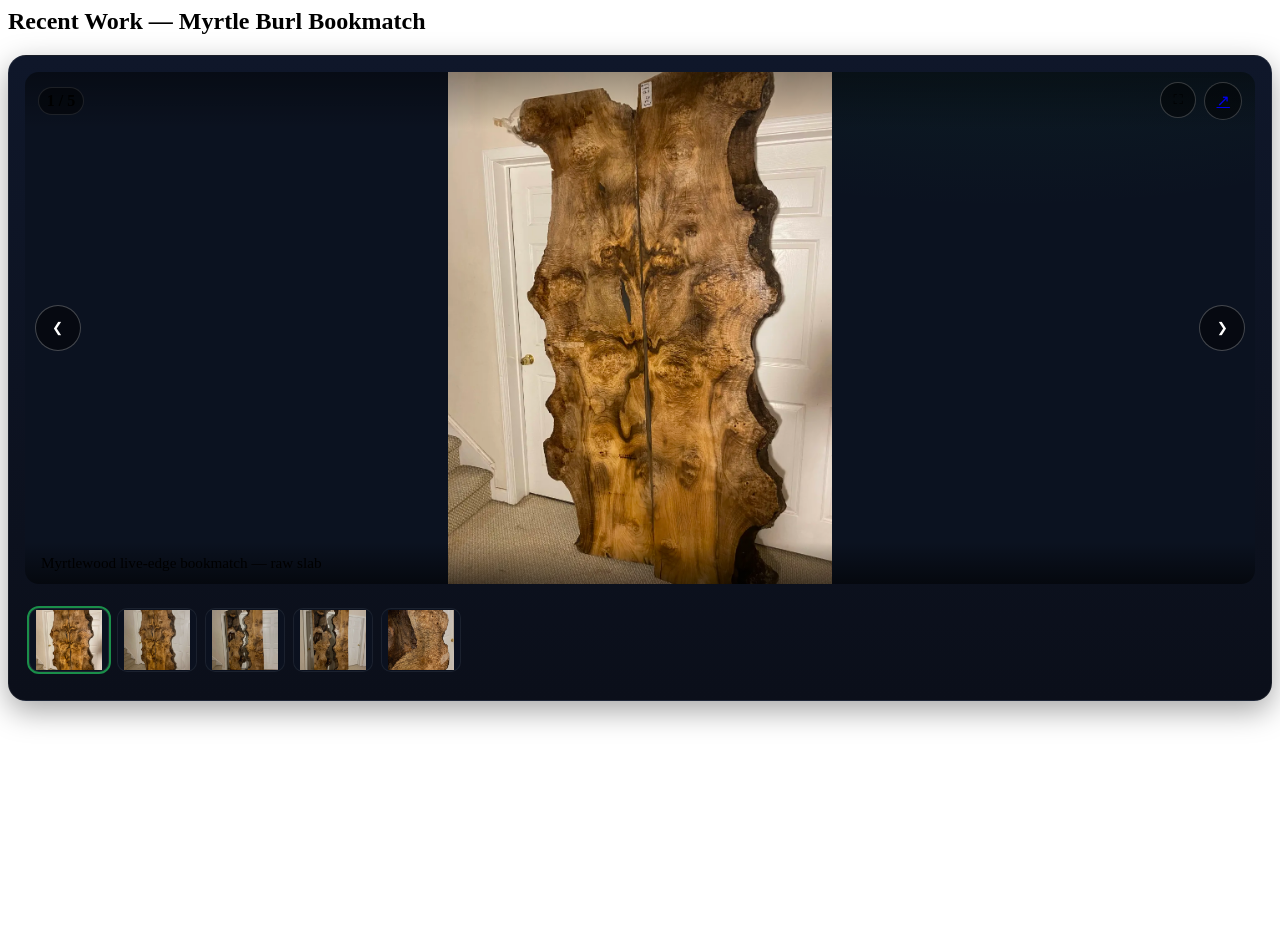
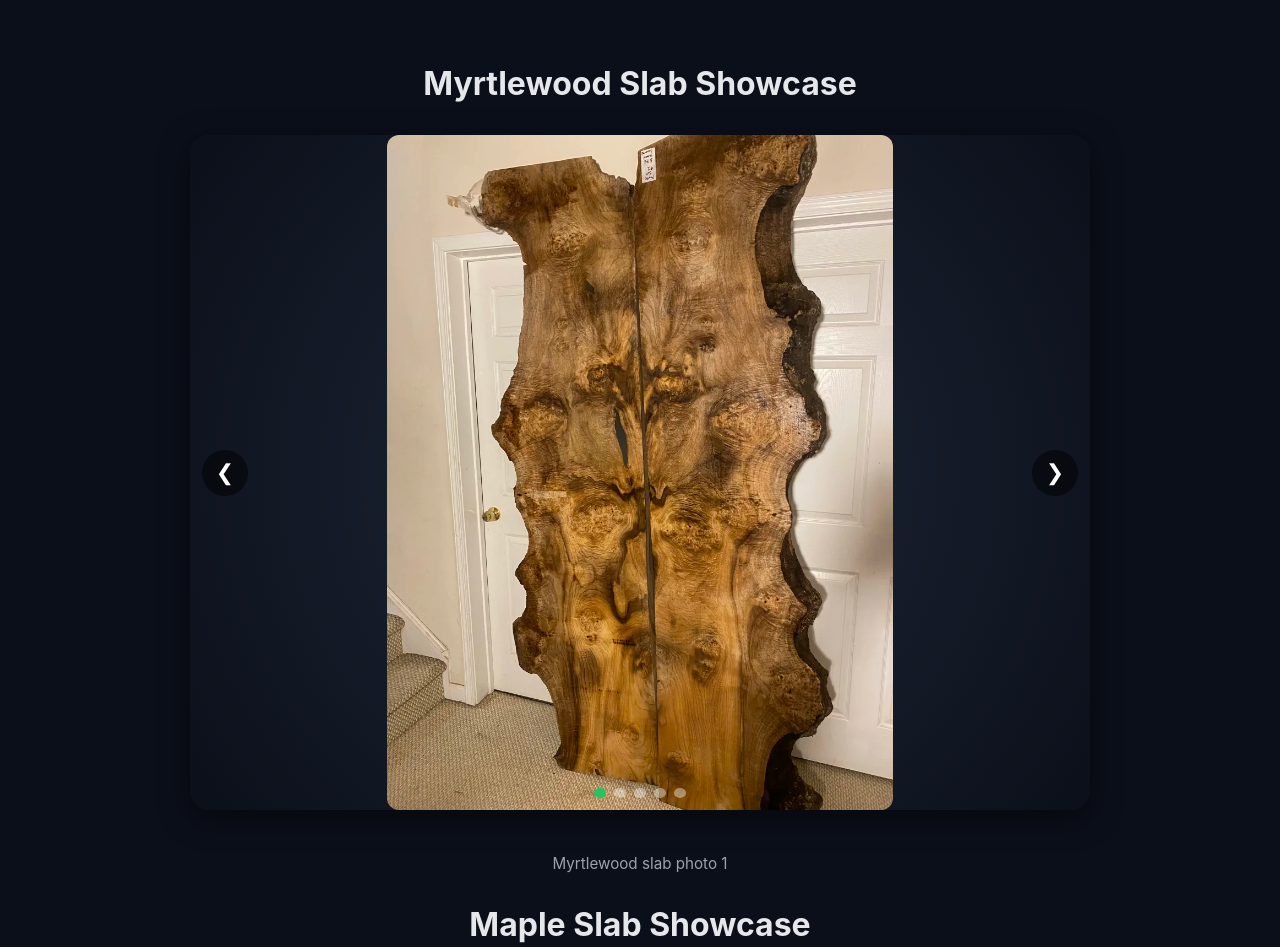
Before and after one commit to FaheemWoodworks/FaheemWoodworks.github.io, a plain HTML site: page index.html in a window 1280 px wide. Shown: the top 947 px of the page. Before the commit the page ends 800 px from the top, so only its background shows below. Drawn offline with Linux system fonts and the light colour scheme; files whose address does not match are found by name.

Commit message:
testestest

```diff
--- a/index.html
+++ b/index.html
@@ -1,144 +1,166 @@
-<!-- ===== Modern Myrtle Gallery ===== -->
+<!doctype html>
+<html lang="en">
+<head>
+  <meta charset="utf-8" />
+  <meta name="viewport" content="width=device-width, initial-scale=1" />
+  <title>Slab Galleries — FJ Woodworks</title>
   <style>
-  /* --- Modern Gallery Styles --- */
-  .gallery{position:relative;background:linear-gradient(180deg,#0f172a,#0b0f1a);border-radius:18px;padding:1rem;border:1px solid rgba(255,255,255,.06);box-shadow:0 10px 30px rgba(0,0,0,.35)}
-  .gallery .frame{position:relative;border-radius:14px;overflow:hidden;background:radial-gradient(1000px 400px at 80% -20%,rgba(34,197,94,.08),transparent 60%), #0b1220;min-height:380px;display:grid;place-items:center}
-  .gallery img.main{max-width:100%;max-height:72vh;width:100%;height:64vh;object-fit:contain;transition:opacity .25s ease, transform .25s ease;opacity:1}
-  .gallery img.main.fade{opacity:0}
-  .gallery .chrome{position:absolute;left:0;right:0;top:0;display:flex;justify-content:space-between;align-items:center;padding:.6rem .8rem;background:linear-gradient(180deg,rgba(0,0,0,.35),transparent);pointer-events:none}
-  .gallery .count{font-weight:700;background:rgba(0,0,0,.45);border:1px solid rgba(255,255,255,.1);padding:.25rem .5rem;border-radius:999px}
-  .gallery .caption{position:absolute;left:0;right:0;bottom:0;padding:.75rem 1rem;background:linear-gradient(0deg,rgba(0,0,0,.55),rgba(0,0,0,0));font-size:.95rem}
+    body {font-family: Inter, system-ui, sans-serif; background: #0b0f1a; color: #e5e7eb; margin:0; padding:2rem;}
+    h2 {font-size: 2rem; margin: 2rem 0 1rem; text-align: center;}
 
-  .nav-btn{position:absolute;top:50%;transform:translateY(-50%);display:grid;place-items:center;width:46px;height:46px;border-radius:999px;border:1px solid rgba(255,255,255,.25);background:rgba(0,0,0,.45);cursor:pointer;color:#fff}
-  .nav-btn:hover{background:rgba(0,0,0,.6)}
-  .nav-btn:active{transform:translateY(-50%) scale(.98)}
-  .nav-btn.left{left:.6rem}
-  .nav-btn.right{right:.6rem}
+    .slider {position: relative; border-radius: 20px; overflow: hidden; background: #111827; max-width: 900px; margin: 2rem auto; box-shadow: 0 8px 30px rgba(0,0,0,.5);}
+    .slider-viewport {aspect-ratio: 4/3; display: flex; justify-content: center; align-items: center; background: radial-gradient(circle at center, #1f2937, #0b0f1a);}
+    .slider-viewport img {max-height: 100%; max-width: 100%; object-fit: contain; border-radius: 12px; transition: opacity .4s ease;}
 
-  .thumbs{display:flex;gap:.5rem;overflow-x:auto;padding:.75rem .25rem;margin-top:.75rem}
-  .thumbs::-webkit-scrollbar{height:8px}
-  .thumbs::-webkit-scrollbar-thumb{background:#1f2937;border-radius:999px}
-  .thumb{flex:0 0 auto;width:80px;height:64px;border-radius:10px;overflow:hidden;border:1px solid rgba(255,255,255,.08);background:#0b1220;opacity:.85;cursor:pointer}
-  .thumb img{width:100%;height:100%;object-fit:cover;display:block}
-  .thumb.active{outline:2px solid rgba(34,197,94,.7);opacity:1}
+    .slider-btn {position: absolute; top: 50%; transform: translateY(-50%); display: grid; place-items: center; width: 46px; height: 46px; border-radius: 50%; border: none; background: rgba(0,0,0,.5); cursor: pointer; color: #fff; font-size: 22px; backdrop-filter: blur(6px); transition: background .3s ease, transform .2s ease;}
+    .slider-btn:hover {background: rgba(0,0,0,.75); transform: scale(1.05);}
+    .slider-btn.left {left: 12px;}
+    .slider-btn.right {right: 12px;}
 
-  .toolbar{display:flex;gap:.5rem}
-  .toolbtn{pointer-events:auto;display:inline-grid;place-items:center;width:36px;height:36px;border-radius:999px;border:1px solid rgba(255,255,255,.2);background:rgba(0,0,0,.45);cursor:pointer}
-  .toolbtn:hover{background:rgba(0,0,0,.6)}
+    .slider-dots {position: absolute; bottom: 12px; left: 0; right: 0; display: flex; gap: .5rem; justify-content: center;}
+    .slider-dots button {width: 10px; height: 10px; border-radius: 50%; border: none; background: rgba(255,255,255,.4); cursor: pointer; transition: background .3s ease, transform .3s ease;}
+    .slider-dots button:hover {transform: scale(1.2);}
+    .slider-dots button[aria-current="true"] {background: #22c55e;}
 
-  @media (max-width:700px){
-    .gallery img.main{height:50vh}
-  }
+    .caption {text-align: center; padding-top: .75rem; font-size: .95rem; color: #9ca3af;}
   </style>
+</head>
+<body>
 
-<section id="work">
-  <div class="container">
-    <h2>Recent Work — Myrtle Burl Bookmatch</h2>
+  <h2>Myrtlewood Slab Showcase</h2>
+  <div class="slider" id="slider-myrtle-1" data-folder="images/myrtle_1/" data-title="Myrtlewood slab">
+    <button class="slider-btn left" aria-label="Previous photo" data-dir="-1">&#10094;</button>
+    <div class="slider-viewport">
+      <img class="slide-img" alt="Loading…" />
+    </div>
+    <button class="slider-btn right" aria-label="Next photo" data-dir="1">&#10095;</button>
+    <div class="slider-dots" aria-hidden="true"></div>
+  </div>
+  <div class="caption"></div>
 
-    <div class="gallery" id="gal-myrtle" aria-label="Myrtle slab photo gallery">
-      <div class="frame">
-        <img class="main" id="gal-myrtle-img"
-             src="images/myrtle_1/myrtle_1.webp"
-             alt="Myrtlewood slab photo 1" loading="eager"/>
+  <h2>Maple Slab Showcase</h2>
+  <div class="slider" id="slider-maple-1" data-folder="images/maple_1/" data-title="Maple slab">
+    <button class="slider-btn left" aria-label="Previous photo" data-dir="-1">&#10094;</button>
+    <div class="slider-viewport">
+      <img class="slide-img" alt="Loading…" />
+    </div>
+    <button class="slider-btn right" aria-label="Next photo" data-dir="1">&#10095;</button>
+    <div class="slider-dots" aria-hidden="true"></div>
+  </div>
+  <div class="caption"></div>
 
-        <button class="nav-btn left" aria-label="Previous photo" data-dir="-1">&#10094;</button>
-        <button class="nav-btn right" aria-label="Next photo" data-dir="1">&#10095;</button>
-
-        <div class="chrome">
-          <span class="count" id="gal-myrtle-count">1 / 5</span>
-          <div class="toolbar">
-            <button class="toolbtn" id="gal-myrtle-full" aria-label="Enter full screen">⛶</button>
-            <a class="toolbtn" id="gal-myrtle-open"
-               aria-label="Open original in new tab"
-               href="images/myrtle_1/myrtle_1.webp" target="_blank" rel="noopener">↗</a>
+  <h2>Myrtlewood Slab Showcase 2</h2>
+  <div class="slider" id="slider-myrtle-2" data-folder="images/myrtle_2/" data-title="Myrtlewood slab">
+    <button class="slider-btn left" aria-label="Previous photo" data-dir="-1">&#10094;</button>
+    <div class="slider-viewport">
+      <img class="slide-img" alt="Loading…" />
     </div>
+    <button class="slider-btn right" aria-label="Next photo" data-dir="1">&#10095;</button>
+    <div class="slider-dots" aria-hidden="true"></div>
   </div>
-
-        <div class="caption" id="gal-myrtle-cap">
-          Myrtlewood live-edge bookmatch — raw slab
-        </div>
-      </div>
-
-      <div class="thumbs" id="gal-myrtle-thumbs" aria-label="Thumbnails"></div>
-    </div>
-  </div>
-</section>
+  <div class="caption"></div>
 
   <script>
-(function(){
-  const folder = 'images/myrtle_1/';
-  const files = [
-    {name:'myrtle_1.webp', cap:'Myrtlewood live-edge bookmatch — raw slab'},
-    {name:'myrtle_2.webp', cap:'Detail: burl figure and sapwood contrast'},
-    {name:'myrtle_3.webp', cap:'Edge profile candidate & grain'},
-    {name:'myrtle_4.webp', cap:'Bookmatch alignment before flattening'},
-    {name:'myrtle_5.webp', cap:'Alcohol wipe preview of color'}
-  ];
+    // --- Utility: probe if an image exists ---
+    function probe(url, timeout=6000){
+      return new Promise(resolve=>{
+        const img = new Image();
+        let done=false;
+        const timer=setTimeout(()=>{ if(!done){ done=true; img.src=''; resolve(false);}}, timeout);
+        img.onload=()=>{ if(!done){ done=true; clearTimeout(timer); resolve(true);} };
+        img.onerror=()=>{ if(!done){ done=true; clearTimeout(timer); resolve(false);} };
+        img.src=url;
+      });
+    }
 
-  const img    = document.getElementById('gal-myrtle-img');
-  const cap    = document.getElementById('gal-myrtle-cap');
-  const count  = document.getElementById('gal-myrtle-count');
-  const thumbs = document.getElementById('gal-myrtle-thumbs');
-  const shell  = document.getElementById('gal-myrtle');
-  const openA  = document.getElementById('gal-myrtle-open');
-  const fullB  = document.getElementById('gal-myrtle-full');
+    // Discover files automatically using predictable names.
+    // Tries prefix_1.webp ... prefix_99.webp (also jpg/jpeg/png as fallbacks).
+    async function discoverFiles(folder){
+      // Infer prefix from folder name (e.g., images/myrtle_1/ -> "myrtle")
+      const parts = folder.replace(/\/$/,'').split('/');
+      const folderName = parts[parts.length-1];
+      const prefix = folderName.split('_')[0];
+      const exts = ['webp','jpg','jpeg','png'];
+      const files = [];
+      for(let i=1;i<=99;i++){
+        let found=false;
+        for(const ext of exts){
+          const candidate = `${prefix}_${i}.${ext}`;
+          /* eslint-disable no-await-in-loop */
+          // eslint not present; async loop OK in inline script
+          // Attempt to load; if present, keep and break ext loop
+          /* */
+          // Use HEAD not available on Pages; image probe instead
+          // This keeps it pure static
+          //
+          // Note: we avoid caching issues by adding a tiny query that browsers ignore for cache validation
+          const ok = await probe(folder + candidate);
+          if(ok){ files.push(candidate); found=true; break; }
+        }
+        if(!found){ break; }
+      }
+      // Fallback: also try 1.webp, 2.webp, ... if nothing matched prefix_#
+      if(files.length===0){
+        for(let i=1;i<=99;i++){
+          let found=false;
+          for(const ext of ['webp','jpg','jpeg','png']){
+            const candidate = `${i}.${ext}`;
+            const ok = await probe(folder + candidate);
+            if(ok){ files.push(candidate); found=true; break; }
+          }
+          if(!found){ break; }
+        }
+      }
+      return files;
+    }
+
+    function wireSlider(sliderEl, files){
+      const folder = sliderEl.dataset.folder;
+      const title  = sliderEl.dataset.title || 'Gallery image';
+      const imgEl  = sliderEl.querySelector('img.slide-img');
+      const dotsEl = sliderEl.querySelector('.slider-dots');
+      const captionEl = sliderEl.nextElementSibling && sliderEl.nextElementSibling.classList.contains('caption') ? sliderEl.nextElementSibling : null;
       let idx = 0;
 
-  // Build thumbnails
-  files.forEach((f,i)=>{
-    const t = document.createElement('button');
-    t.className='thumb'; t.type='button'; t.setAttribute('aria-label','Go to photo '+(i+1));
-    const ti = document.createElement('img'); ti.loading='lazy'; ti.src = folder+f.name; ti.alt = 'Thumb '+(i+1);
-    t.appendChild(ti); t.addEventListener('click',()=>{idx=i; update(true)}); thumbs.appendChild(t);
+      function renderDots(){
+        dotsEl.innerHTML='';
+        files.forEach((_,i)=>{
+          const b=document.createElement('button');
+          b.type='button';
+          b.setAttribute('aria-label',`Go to photo ${i+1}`);
+          if(i===idx) b.setAttribute('aria-current','true');
+          b.addEventListener('click',()=>{idx=i;update(true)});
+          dotsEl.appendChild(b);
         });
+      }
+      function update(animate){
+        const src = folder + files[idx];
+        if(animate){ imgEl.style.opacity=0; }
+        setTimeout(()=>{ imgEl.src = src; imgEl.alt = `${title} photo ${idx+1}`; if(captionEl) captionEl.textContent = `${title} photo ${idx+1}`; imgEl.style.opacity=1; }, animate?180:0);
+        [...dotsEl.children].forEach((d,i)=> d.toggleAttribute('aria-current', i===idx));
+      }
+      function next(delta){ idx = (idx + delta + files.length) % files.length; update(true); }
 
-  function preload(nextIndex){ const n = new Image(); n.src = folder + files[nextIndex].name; }
+      sliderEl.querySelectorAll('.slider-btn').forEach(btn=>{
+        btn.addEventListener('click',()=> next(parseInt(btn.dataset.dir,10)) );
+      });
+      sliderEl.tabIndex=0;
+      sliderEl.addEventListener('keydown',e=>{ if(e.key==='ArrowRight') next(1); if(e.key==='ArrowLeft') next(-1); });
+      let sx=null; sliderEl.addEventListener('touchstart',e=>{sx=e.touches[0].clientX;});
+      sliderEl.addEventListener('touchend',e=>{ if(sx==null) return; const dx=e.changedTouches[0].clientX - sx; if(Math.abs(dx)>40){ next(dx<0?1:-1);} sx=null;});
 
-  function update(animate){
-    const f = files[idx];
-    count.textContent = (idx+1)+' / '+files.length;
-    cap.textContent   = f.cap;
-    openA.href        = folder + f.name;
-
-    if(animate){ img.classList.add('fade'); }
-    const nextSrc = folder + f.name;
-    setTimeout(()=>{ img.src = nextSrc; img.alt = f.cap; img.classList.remove('fade'); }, 120);
-
-    preload((idx+1)%files.length);
-    [...thumbs.children].forEach((el,i)=> el.classList.toggle('active', i===idx));
+      renderDots(); update(false);
     }
 
-  function next(delta){ idx = (idx + delta + files.length) % files.length; update(true); }
-
-  shell.querySelectorAll('.nav-btn').forEach(btn=>{
-    btn.addEventListener('click',()=> next(parseInt(btn.dataset.dir,10)) );
-  });
-
-  // Keyboard & touch & fullscreen
-  shell.tabIndex=0;
-  shell.addEventListener('keydown',e=>{
-    if(e.key==='ArrowRight') next(1);
-    if(e.key==='ArrowLeft') next(-1);
-    if(e.key.toLowerCase()==='f') toggleFull();
-  });
-
-  let sx=null;
-  shell.addEventListener('touchstart',e=>{sx=e.touches[0].clientX;});
-  shell.addEventListener('touchend',e=>{
-    if(sx==null) return;
-    const dx=e.changedTouches[0].clientX - sx;
-    if(Math.abs(dx)>40){ next(dx<0?1:-1);}
-    sx=null;
-  });
-
-  function toggleFull(){
-    const el = shell.querySelector('.frame');
-    if(!document.fullscreenElement){ el.requestFullscreen?.(); }
-    else { document.exitFullscreen?.(); }
+    (async function(){
+      const sliders = document.querySelectorAll('.slider[data-folder]');
+      for(const el of sliders){
+        const folder = el.dataset.folder;
+        const files = await discoverFiles(folder);
+        if(files.length){ wireSlider(el, files); }
+        else { el.querySelector('img').alt = 'No images found'; }
       }
-  fullB.addEventListener('click', toggleFull);
-
-  // Initial paint
-  update(false);
     })();
   </script>
+</body>
+</html>
```
Also changed, not shown: images/maple_1/maple_1.webp (added), images/maple_1/maple_2.webp (added), images/maple_1/maple_3.webp (added), images/maple_1/maple_4.webp (added), images/maple_1/maple_5.webp (added), images/maple_1/maple_6.webp (added), images/myrtle_2/2myrtle_1.webp (added), images/myrtle_2/2myrtle_2.webp (added), images/myrtle_2/2myrtle_3.webp (added), images/myrtle_2/2myrtle_4.webp (added), images/myrtle_2/2myrtle_5.webp (added), images/myrtle_2/2myrtle_6.webp (added), images/myrtle_2/2myrtle_7.webp (added). Lines whose indentation alone changed are shown as unchanged.
